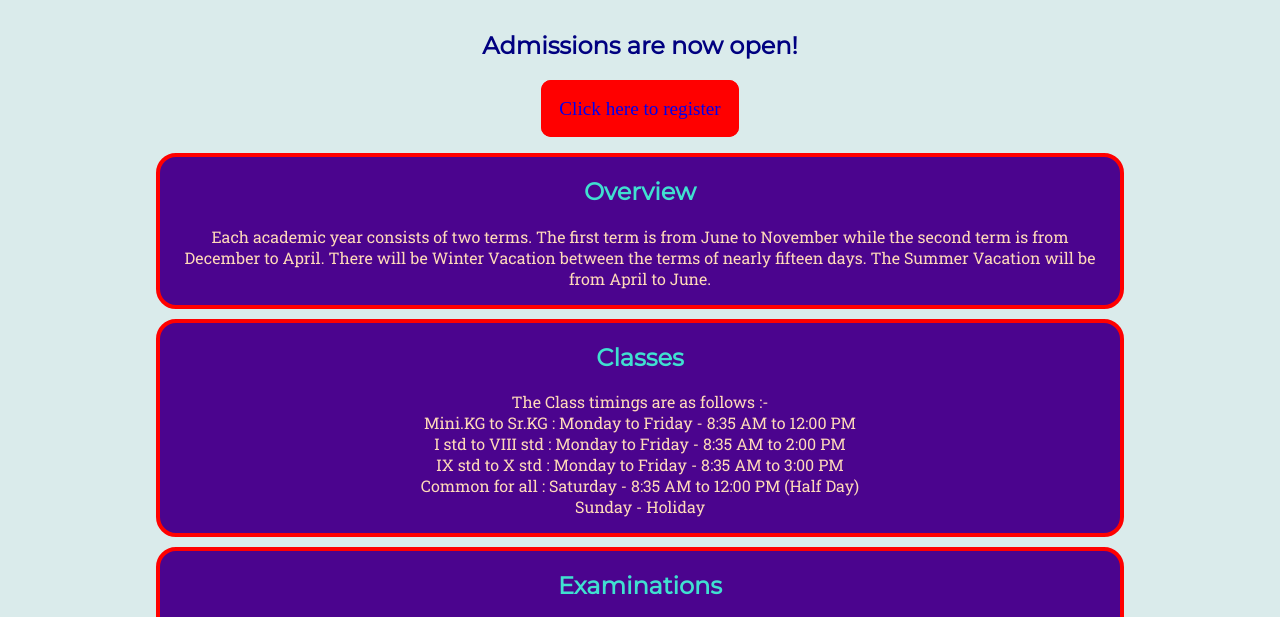
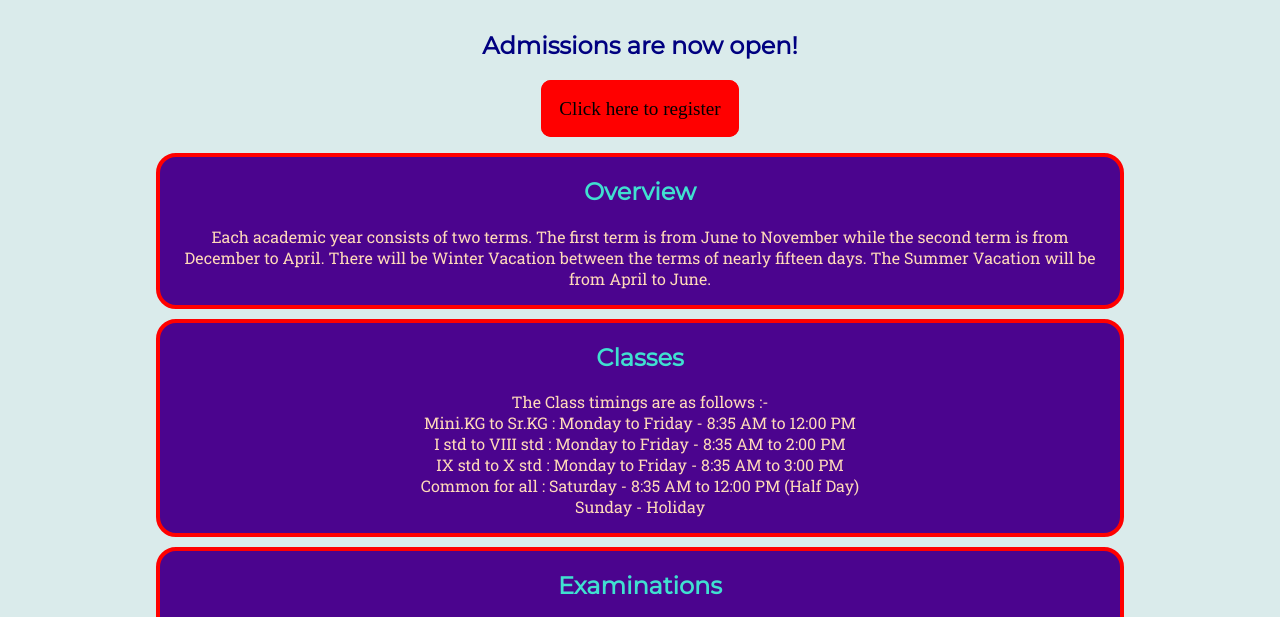
Before and after one commit to rmak05/SRV, a plain HTML site: page Academics.html in a window 1280 px wide. Shown: the part 156-773 px from the top of the page. Drawn offline with Linux system fonts and the light colour scheme; a web font is replaced by a local one.

Commit message:
Update SRV.css

```diff
--- a/SRV.css
+++ b/SRV.css
@@ -27,25 +27,18 @@ body{
     overflow: auto;
 }
 .navbar li{
-    /* background-color: yellow;
-    border-radius: 9px; */
     list-style: none;
     float: left;
     padding: 5px;
     margin: 13px 80px;
-    /* border: 2px solid red; */
     font-size: larger;
     width: 90px;
     height: 20px;
 }
 .navbar ul li a:hover{
-    /* color: blue; */
     color: black;
     background-color: white;
-    /* box-shadow: 0px 0px 0px 10px white; */
     border-radius: 10px;
-    /* width: 50px;
-    height: 20px; */
     text-decoration: underline;
 }
 .navbar ul li a{
@@ -108,6 +101,7 @@ footer{
     text-decoration: none;
     background-color: red;
     border: 3px solid red;
+    color: black;
     width: 230px;
     margin: auto;
     text-align: center;
@@ -144,18 +138,6 @@ footer{
     padding-right: 20px;
     color: peachpuff;
 }
-/* #box1{
-position: relative;
-top: 20px;
-}
-#box2{
-position: relative;
-top: 40px;
-}
-#box3{
-position: relative;
-top: 60px;
-} */
 .line{
     height: 0px;
     width: 100vw;
@@ -165,11 +147,8 @@ top: 60px;
     text-align: center;
     color: purple;
     text-decoration: underline;
-    /* border: 4px solid red;
-    border-radius: 10px; */
     width: 200px;
     margin: auto;
-    /* background-color: rgb(153, 79, 222); */
     padding: 5px;
     margin-top: 5px;
     margin-bottom: 5px;
@@ -180,7 +159,6 @@ top: 60px;
     flex-wrap: wrap;
 }
 .registeritem{
-    /* text-align: center; */
     width: 32vw;
     height: 50px;
     white-space: pre;
```
